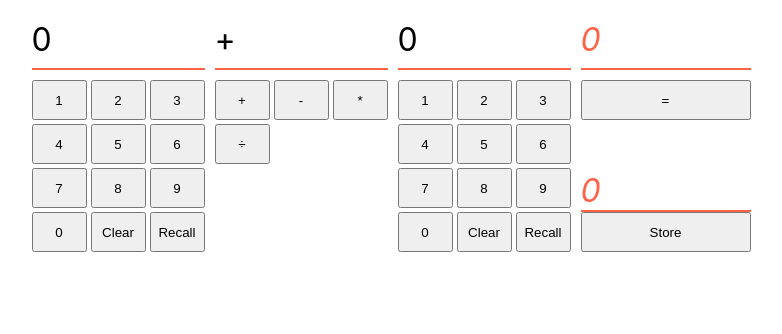
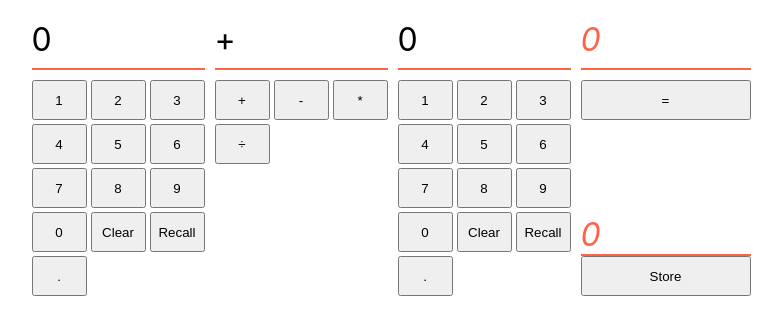
Before and after one commit to boolean-uk/react-state-calculator, a React (Create React App) app: page / in a window 1280 px wide. Shown: the top 334 px of the page, without its empty margins (249-1031 px from the left). Built offline with nearby package versions, Linux system fonts and the light colour scheme.

Commit message:
extension 3- handled appending the dot. Need to figure out how to only allow the click event to happen once

```diff
--- a/src/App.js
+++ b/src/App.js
@@ -51,6 +51,10 @@ function App() {
     }
   }
 
+  function onlyFirstClick() {
+    ;
+  }
+
   return (
     <div className="calculator">
       <div className="panel">
@@ -68,6 +72,7 @@ function App() {
           <button onClick={handleNumOne}>0</button>
           <button onClick={() => setNumOne(0)}>Clear</button>
           <button onClick={() => setNumOne(store)}>Recall</button>
+          <button onClick={handleNumOne}>.</button>
 
         </div>
       </div>
@@ -97,6 +102,12 @@ function App() {
           <button onClick={handleNumTwo}>0</button>
           <button onClick={() => setNumTwo(0)}>Clear</button>
           <button onClick={() => setNumTwo(store)}>Recall</button>
+          <button onClick={() => {if(clicked === true) {
+
+          }
+            handleNumTwo} }>.</button>
+
+
         </div>
       </div>
       <div className="panel answer">
```
